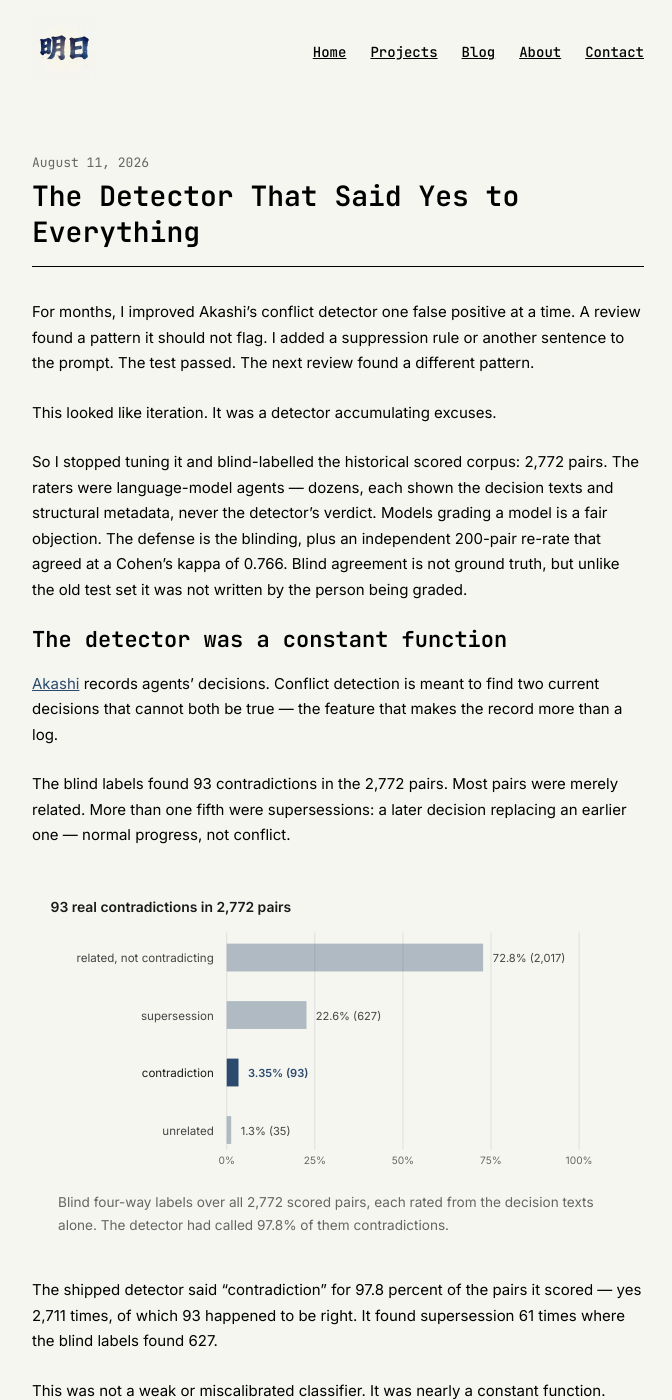
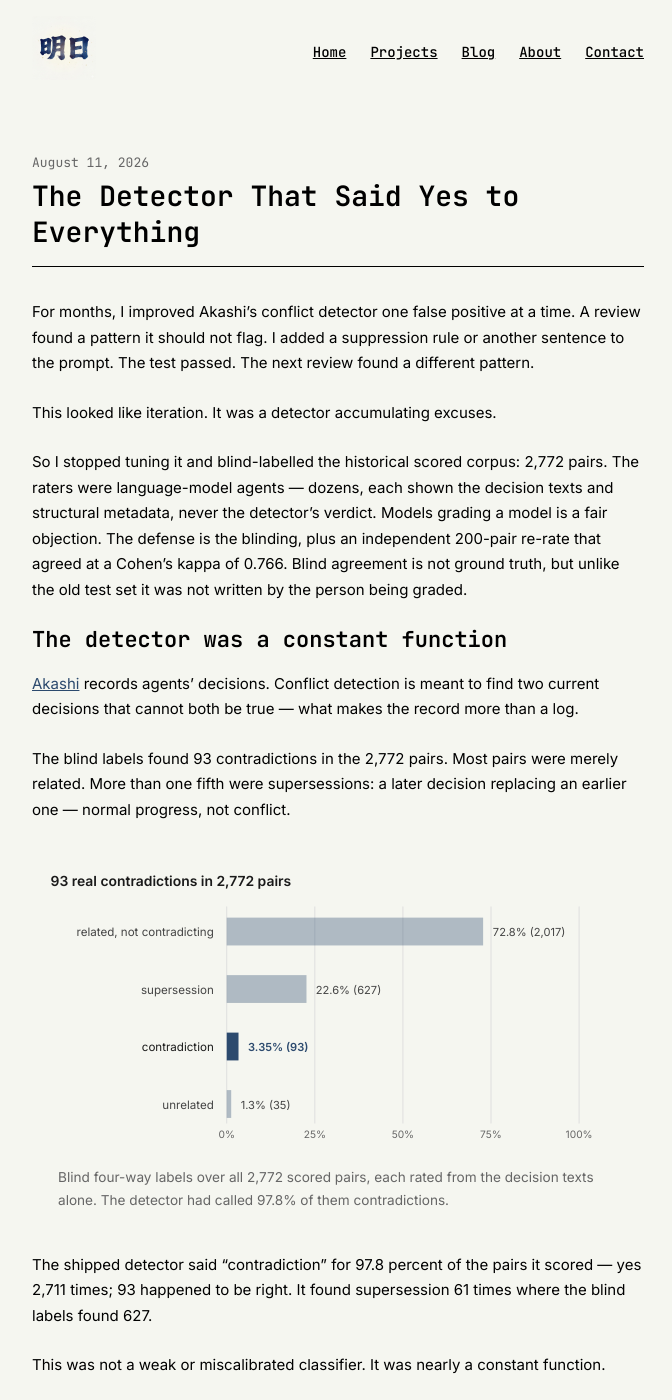
Before and after one commit to ashita-ai/ashita-ai.github.io, a Jekyll site: the page built from _posts/2026-08-11-the-detector-that-said-yes.md, in a window 1280 px wide and 1400 px high. Shown: the whole window, without its empty margins (302-974 px from the left). Built offline with Jekyll 4.4.1, drawn with Linux system fonts in a browser that asks for light colours.

Commit message:
Trim to word band

```diff
--- a/_posts/2026-08-11-the-detector-that-said-yes.md
+++ b/_posts/2026-08-11-the-detector-that-said-yes.md
@@ -14,7 +14,7 @@ So I stopped tuning it and blind-labelled the historical scored corpus: 2,772 pa
 
 ## The detector was a constant function
 
-[Akashi](/projects/akashi/) records agents' decisions. Conflict detection is meant to find two current decisions that cannot both be true — the feature that makes the record more than a log.
+[Akashi](/projects/akashi/) records agents' decisions. Conflict detection is meant to find two current decisions that cannot both be true — what makes the record more than a log.
 
 The blind labels found 93 contradictions in the 2,772 pairs. Most pairs were merely related. More than one fifth were supersessions: a later decision replacing an earlier one — normal progress, not conflict.
 
@@ -47,7 +47,7 @@ The blind labels found 93 contradictions in the 2,772 pairs. Most pairs were mer
 <figcaption style="font-size: 0.85rem; color: #666; max-width: 560px; margin: 0.4rem auto 0; text-align: left;">Blind four-way labels over all 2,772 scored pairs, each rated from the decision texts alone. The detector had called 97.8% of them contradictions.</figcaption>
 </figure>
 
-The shipped detector said "contradiction" for 97.8 percent of the pairs it scored — yes 2,711 times, of which 93 happened to be right. It found supersession 61 times where the blind labels found 627.
+The shipped detector said "contradiction" for 97.8 percent of the pairs it scored — yes 2,711 times; 93 happened to be right. It found supersession 61 times where the blind labels found 627.
 
 This was not a weak or miscalibrated classifier. It was nearly a constant function.
 
```
